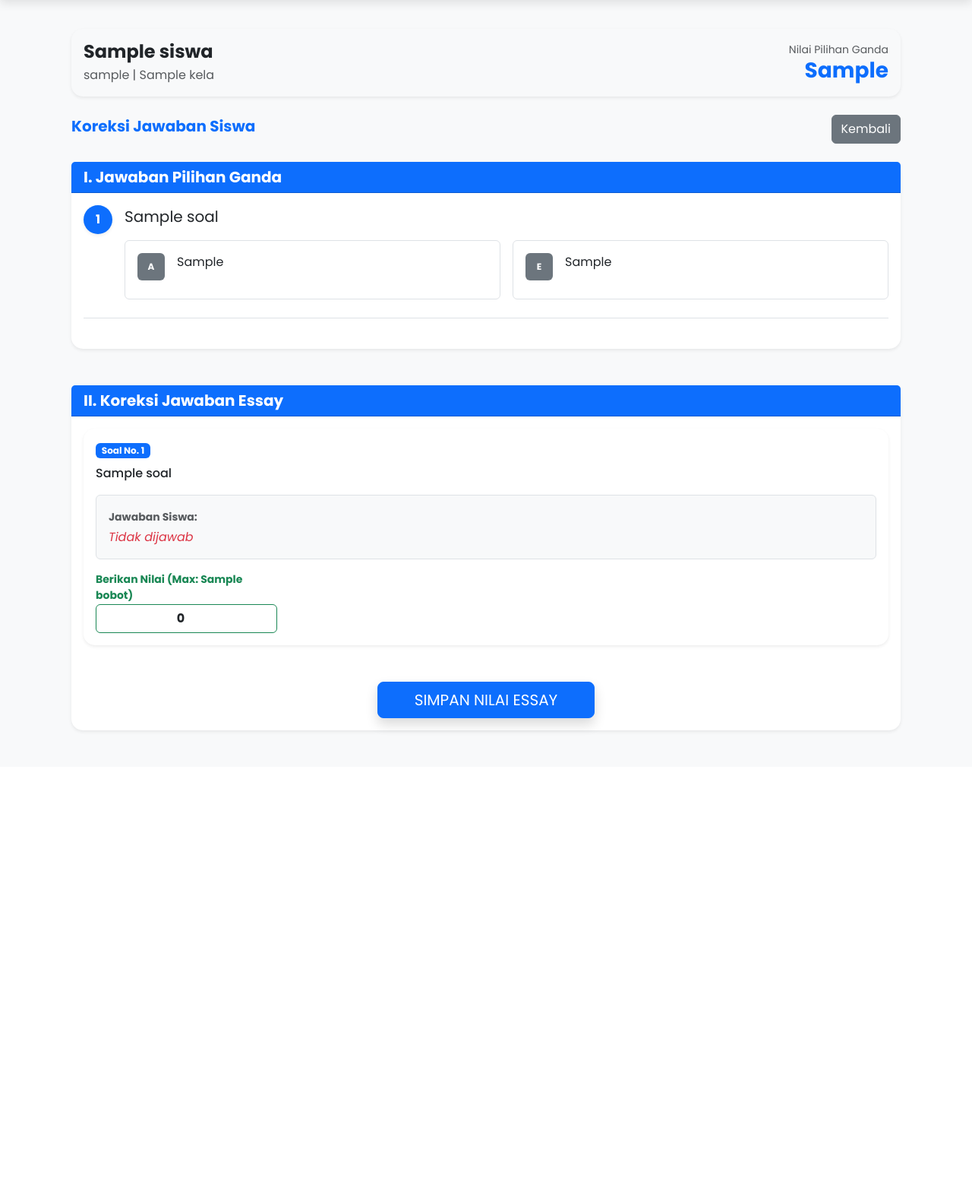
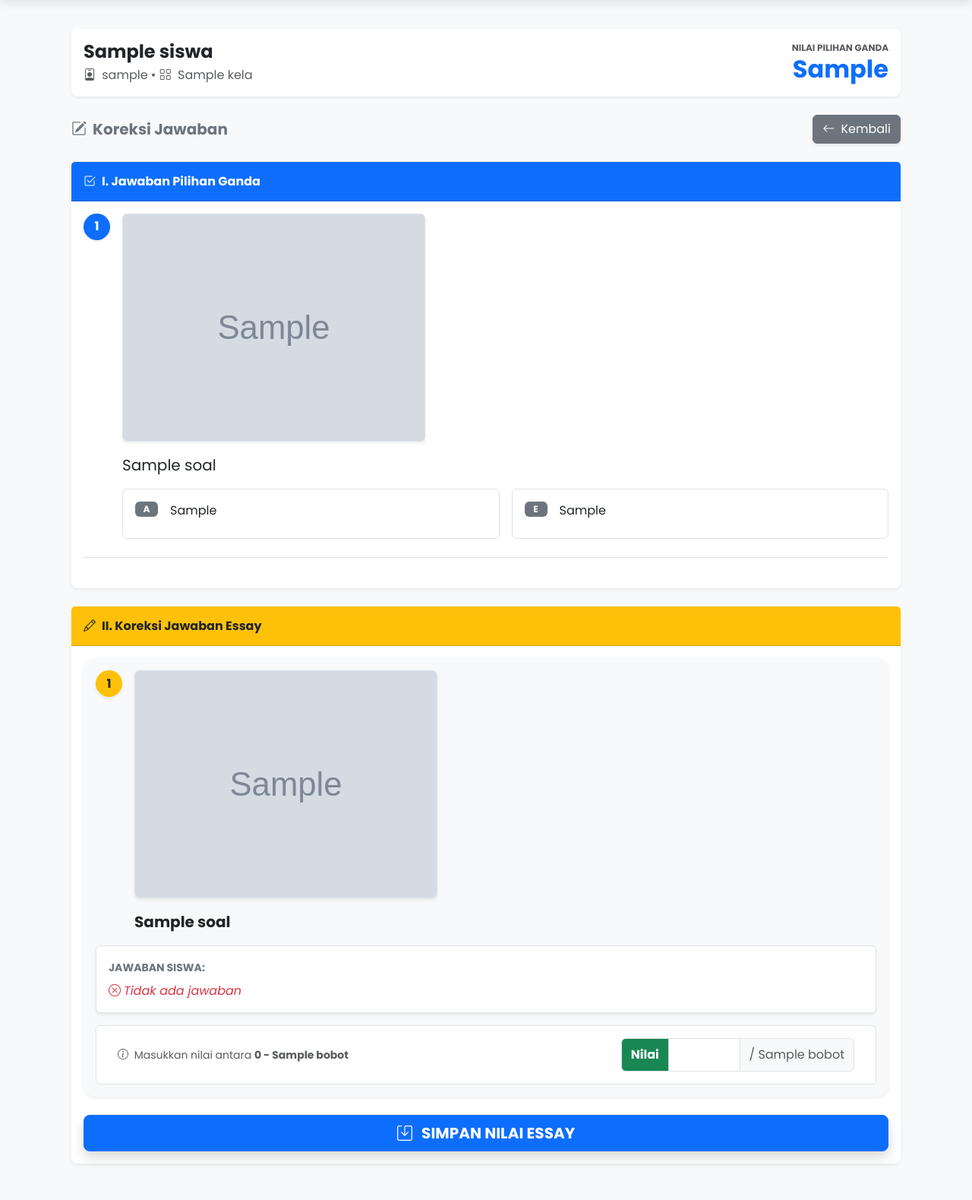
Before and after one commit to MUZAKI1453/CBT_Sekolah, a Python web app: template CBT_Sekolah/templates/guru/koreksi.html in a window 1280 px wide. Shown: the part 66-1645 px from the top of the page at 76% size. Before the commit the page ends 1031 px from the top, so only its background shows below. Run offline with Jinja, Linux system fonts and the light colour scheme; the template is opened without the code that fills it: most values are stand-ins (such as "Sample title", 1, 10 or a date in 2020); grey boxes marked "Sample" are stand-in pictures.

Commit message:
koreksi soal gambar

```diff
--- a/CBT_Sekolah/templates/guru/koreksi.html
+++ b/CBT_Sekolah/templates/guru/koreksi.html
@@ -1,76 +1,144 @@
 {% extends "base.html" %}
 {% block content %}
+
+<style>
+    /* Styling Konsisten dengan Preview Ujian */
+    .badge-nomor {
+        width: 35px;
+        height: 35px;
+        display: flex;
+        align-items: center;
+        justify-content: center;
+        flex-shrink: 0;
+    }
+
+    .img-soal {
+        max-height: 300px;
+        width: auto;
+        object-fit: contain;
+    }
+
+    .img-opsi {
+        max-height: 150px;
+        width: auto;
+        object-fit: contain;
+    }
+
+    /* Agar card info siswa terlihat rapi di HP */
+    @media (max-width: 576px) {
+        .card-info-siswa {
+            flex-direction: column;
+            align-items: flex-start !important;
+            gap: 10px;
+        }
+        .nilai-box {
+            width: 100%;
+            text-align: left !important;
+            border-top: 1px solid #dee2e6;
+            padding-top: 10px;
+        }
+    }
+</style>
 
 <div class="container mt-4 mb-5">
     <form method="POST">
 
-        <!-- HEADER INFO SISWA -->
-        <div class="card shadow-sm border-0 mb-4 bg-light">
-            <div class="card-body d-flex justify-content-between align-items-center">
+        <div class="card shadow-sm border-0 mb-4 bg-white rounded-3">
+            <div class="card-body d-flex justify-content-between align-items-center card-info-siswa">
                 <div>
-                    <h4 class="mb-1 fw-bold">{{ jawaban.siswa.nama }}</h4>
+                    <h4 class="mb-1 fw-bold text-dark">{{ jawaban.siswa.nama }}</h4>
                     <p class="mb-0 text-muted">
-                        {{ jawaban.siswa.username }} | {{ jawaban.siswa.kelas.nama_kelas }}
+                        <i class="bi bi-person-badge me-1"></i> {{ jawaban.siswa.username }} &bull;
+                        <i class="bi bi-grid me-1"></i> {{ jawaban.siswa.kelas.nama_kelas }}
                     </p>
                 </div>
-                <div class="text-end">
-                    <small class="text-muted d-block">Nilai Pilihan Ganda</small>
-                    <h3 class="text-primary fw-bold m-0">{{ jawaban.nilai_pg }}</h3>
+                <div class="text-end nilai-box">
+                    <small class="text-muted d-block text-uppercase fw-bold" style="font-size: 0.75rem;">Nilai Pilihan Ganda</small>
+                    <h2 class="text-primary fw-bold m-0">{{ jawaban.nilai_pg }}</h2>
                 </div>
             </div>
         </div>
 
-        <!-- JUDUL + TOMBOL KEMBALI -->
         <div class="d-flex justify-content-between align-items-center mb-4">
-            <h5 class="fw-bold text-primary">
-                Koreksi Jawaban Siswa
+            <h5 class="fw-bold text-secondary mb-0">
+                <i class="bi bi-pencil-square me-2"></i>Koreksi Jawaban
             </h5>
-            <a href="/guru/lihat_nilai/{{ jawaban.ujian_id }}" class="btn btn-secondary">
-                Kembali
+            <a href="/guru/lihat_nilai/{{ jawaban.ujian_id }}" class="btn btn-secondary shadow-sm">
+                <i class="bi bi-arrow-left me-1"></i> Kembali
             </a>
         </div>
 
-        <!-- I. JAWABAN PILIHAN GANDA — BIRU -->
         {% if soal_pg %}
-        <div class="card shadow-sm border-0 mb-5">
-            <div class="card-header bg-primary text-white">
-                <h5 class="mb-0 fw-bold">I. Jawaban Pilihan Ganda</h5>
+        <div class="card shadow-sm border-0 mb-4 rounded-3">
+            <div class="card-header bg-primary text-white py-3">
+                <h6 class="mb-0 fw-bold"><i class="bi bi-check2-square me-2"></i>I. Jawaban Pilihan Ganda</h6>
             </div>
             <div class="card-body">
                 {% for s in soal_pg %}
                 <div class="mb-4 border-bottom pb-4">
                     <div class="d-flex gap-3">
                         <div class="flex-shrink-0">
-                            <span class="badge bg-primary fs-6 rounded-circle d-flex align-items-center justify-content-center shadow-sm" style="width: 38px; height: 38px;">
+                            <span class="badge bg-primary fs-6 rounded-circle shadow-sm badge-nomor">
                                 {{ loop.index }}
                             </span>
                         </div>
-                        <div class="flex-grow-1">
-                            <div class="mb-3 fs-5 text-dark lh-base">{{ s.soal }}</div>
+                        <div class="flex-grow-1" style="min-width: 0;">
 
-                            <div class="row row-cols-1 row-cols-lg-2 g-3">
+                            {% if s.gambar %}
+                            <div class="mb-3">
+                                <a href="{{ url_for('static', filename='uploads/soal/' + s.gambar) }}" target="_blank">
+                                    <img src="{{ url_for('static', filename='uploads/soal/' + s.gambar) }}"
+                                         class="img-fluid rounded border shadow-sm img-soal bg-light"
+                                         alt="Gambar Soal">
+                                </a>
+                            </div>
+                            {% endif %}
+
+                            <div class="mb-3 fs-5 text-dark lh-base text-break">{{ s.soal }}</div>
+
+                            <div class="row row-cols-1 row-cols-md-2 g-3">
                                 {% for opt in ['a', 'b', 'c', 'd', 'e'] %}
-                                    {% if s[opt] %}
+                                    {% if s[opt] or s[opt + '_gambar'] %}
                                     <div class="col">
-                                        <div class="p-3 border rounded h-100 d-flex flex-column
-                                            {% if s.kunci == opt|upper %} bg-success bg-opacity-10 border-success text-success fw-bold {% endif %}
-                                            {% if jawab_pg.get((loop.index0)|string) == opt|upper %} bg-warning bg-opacity-20 border-warning {% endif %}">
+                                        <div class="p-3 border rounded h-100 d-flex flex-column position-relative
+                                            {% if s.kunci == opt|upper %} bg-success bg-opacity-10 border-success {% endif %}
+                                            {% if jawab_pg.get((loop.index0)|string) == opt|upper and s.kunci != opt|upper %} bg-danger bg-opacity-10 border-danger {% endif %}">
+
                                             <div class="d-flex align-items-start gap-3 mb-2">
-                                                <span class="badge bg-secondary text-white flex-shrink-0" style="width: 36px; height: 36px; display: flex; align-items: center; justify-content: center;">
+                                                <span class="badge {% if s.kunci == opt|upper %}bg-success{% elif jawab_pg.get((loop.index0)|string) == opt|upper %}bg-danger{% else %}bg-secondary{% endif %} flex-shrink-0" style="width: 30px;">
                                                     {{ opt|upper }}
                                                 </span>
+
                                                 <div class="flex-grow-1 text-break">
-                                                    {{ s[opt] }}
+                                                    {% if s[opt + '_gambar'] %}
+                                                    <div class="mb-2">
+                                                        <a href="{{ url_for('static', filename='uploads/soal/' + s[opt + '_gambar']) }}" target="_blank">
+                                                            <img src="{{ url_for('static', filename='uploads/soal/' + s[opt + '_gambar']) }}"
+                                                                 class="img-fluid rounded border bg-white img-opsi"
+                                                                 alt="Opsi">
+                                                        </a>
+                                                    </div>
+                                                    {% endif %}
+
+                                                    <span class="{% if s.kunci == opt|upper %}text-success fw-bold{% endif %}">
+                                                        {{ s[opt] }}
+                                                    </span>
                                                 </div>
                                             </div>
-                                            <div class="ms-auto d-flex gap-2">
+
+                                            <div class="mt-auto d-flex flex-wrap gap-2 justify-content-end">
                                                 {% if jawab_pg.get((loop.index0)|string) == opt|upper %}
-                                                    <span class="badge bg-warning text-dark small">Jawaban Siswa</span>
+                                                    <span class="badge bg-dark text-white shadow-sm">
+                                                        <i class="bi bi-person-fill me-1"></i>Dijawab Siswa
+                                                    </span>
                                                 {% endif %}
                                                 {% if s.kunci == opt|upper %}
-                                                    <span class="badge bg-success small">Benar</span>
+                                                    <span class="badge bg-success shadow-sm">
+                                                        <i class="bi bi-check-lg me-1"></i>Kunci Jawaban
+                                                    </span>
                                                 {% endif %}
                                             </div>
+
                                         </div>
                                     </div>
                                     {% endif %}
@@ -84,50 +152,72 @@
         </div>
         {% endif %}
 
-        <!-- II. KOREKSI JAWABAN ESSAY — SEKARANG BIRU SAMA SEPERTI HEADER I -->
-        <div class="card shadow-sm border-0">
-            <div class="card-header bg-primary text-white">
-                <h5 class="mb-0 fw-bold">II. Koreksi Jawaban Essay</h5>
+        <div class="card shadow-sm border-0 rounded-3">
+            <div class="card-header bg-warning text-dark py-3">
+                <h6 class="mb-0 fw-bold"><i class="bi bi-pencil me-2"></i>II. Koreksi Jawaban Essay</h6>
             </div>
             <div class="card-body">
                 {% if soal_essay %}
                     {% for s in soal_essay %}
-                    <div class="card shadow-sm mb-3 border-0">
+                    <div class="card shadow-sm mb-4 border-0 bg-light">
                         <div class="card-body">
-                            <div class="mb-3">
-                                <span class="badge bg-primary mb-2">Soal No. {{ loop.index }}</span>
-                                <div class="fw-medium">{{ s.soal }}</div>
-                            </div>
+                            <div class="d-flex gap-3 mb-3">
+                                <span class="badge bg-warning text-dark fs-6 rounded-circle shadow-sm badge-nomor align-self-start">
+                                    {{ loop.index }}
+                                </span>
+                                <div class="w-100">
 
-                            <div class="mb-3 p-3 bg-light border rounded">
-                                <label class="small text-muted fw-bold mb-1">Jawaban Siswa:</label>
-                                <div class="text-dark">
-                                    {{ jawab_essay[loop.index0|string] if jawab_essay[loop.index0|string] else '<span class="text-danger fst-italic">Tidak dijawab</span>' | safe }}
+                                    {% if s.gambar %}
+                                    <div class="mb-3">
+                                        <a href="{{ url_for('static', filename='uploads/soal/' + s.gambar) }}" target="_blank">
+                                            <img src="{{ url_for('static', filename='uploads/soal/' + s.gambar) }}"
+                                                 class="img-fluid rounded border shadow-sm img-soal bg-white"
+                                                 alt="Soal Essay">
+                                        </a>
+                                    </div>
+                                    {% endif %}
+
+                                    <div class="fw-bold fs-5 text-dark">{{ s.soal }}</div>
                                 </div>
                             </div>
 
-                            <div class="row align-items-center">
-                                <div class="col-md-3">
-                                    <label class="fw-bold small text-success">Berikan Nilai (Max: {{ s.bobot }})</label>
-                                    <input type="number" name="nilai_{{ loop.index0 }}"
-                                           class="form-control border-success fw-bold text-center"
-                                           min="0" max="{{ s.bobot }}"
-                                           value="0" required>
+                            <div class="p-3 bg-white border rounded mb-3 shadow-sm">
+                                <label class="small text-secondary fw-bold mb-2 text-uppercase ls-1">Jawaban Siswa:</label>
+                                <div class="text-dark fs-6" style="white-space: pre-wrap;">{{ jawab_essay[loop.index0|string] if jawab_essay[loop.index0|string] else '<span class="text-danger fst-italic"><i class="bi bi-x-circle me-1"></i>Tidak ada jawaban</span>' | safe }}</div>
+                            </div>
+
+                            <div class="row align-items-center bg-white p-3 rounded border mx-0">
+                                <div class="col-md-8 mb-2 mb-md-0">
+                                    <div class="text-muted small">
+                                        <i class="bi bi-info-circle me-1"></i> Masukkan nilai antara <strong>0 - {{ s.bobot }}</strong>
+                                    </div>
+                                </div>
+                                <div class="col-md-4">
+                                    <div class="input-group">
+                                        <span class="input-group-text bg-success text-white fw-bold">Nilai</span>
+                                        <input type="number" name="nilai_{{ loop.index0 }}"
+                                               class="form-control fw-bold text-center fs-5 text-primary"
+                                               min="0" max="{{ s.bobot }}"
+                                               value="{{ jawaban.nilai_essay_per_soal[loop.index0] if jawaban.nilai_essay_per_soal else 0 }}"
+                                               required>
+                                        <span class="input-group-text bg-light text-muted">/ {{ s.bobot }}</span>
+                                    </div>
                                 </div>
                             </div>
                         </div>
                     </div>
                     {% endfor %}
 
-                    <div class="text-center mt-5">
-                        <button type="submit" class="btn btn-primary btn-lg px-5 shadow">
-                            SIMPAN NILAI ESSAY
+                    <div class="d-grid gap-2 mt-4 sticky-bottom-md">
+                        <button type="submit" class="btn btn-primary btn-lg fw-bold shadow">
+                            <i class="bi bi-save me-2"></i> SIMPAN NILAI ESSAY
                         </button>
                     </div>
 
                 {% else %}
                     <div class="text-center py-5 text-muted">
-                        Ujian ini tidak memiliki soal essay.
+                        <i class="bi bi-journal-x display-1 mb-3 d-block opacity-25"></i>
+                        <p>Ujian ini tidak memiliki soal essay.</p>
                     </div>
                 {% endif %}
             </div>
@@ -137,10 +227,12 @@
 </div>
 
 <script>
+    // Validasi Nilai agar tidak melebihi bobot
     document.querySelectorAll('input[type="number"]').forEach(input => {
         input.addEventListener('input', function() {
             let max = parseInt(this.getAttribute('max'));
             let val = parseInt(this.value) || 0;
+
             if (val > max) {
                 alert('Nilai tidak boleh melebihi bobot soal (' + max + ')');
                 this.value = max;
```
